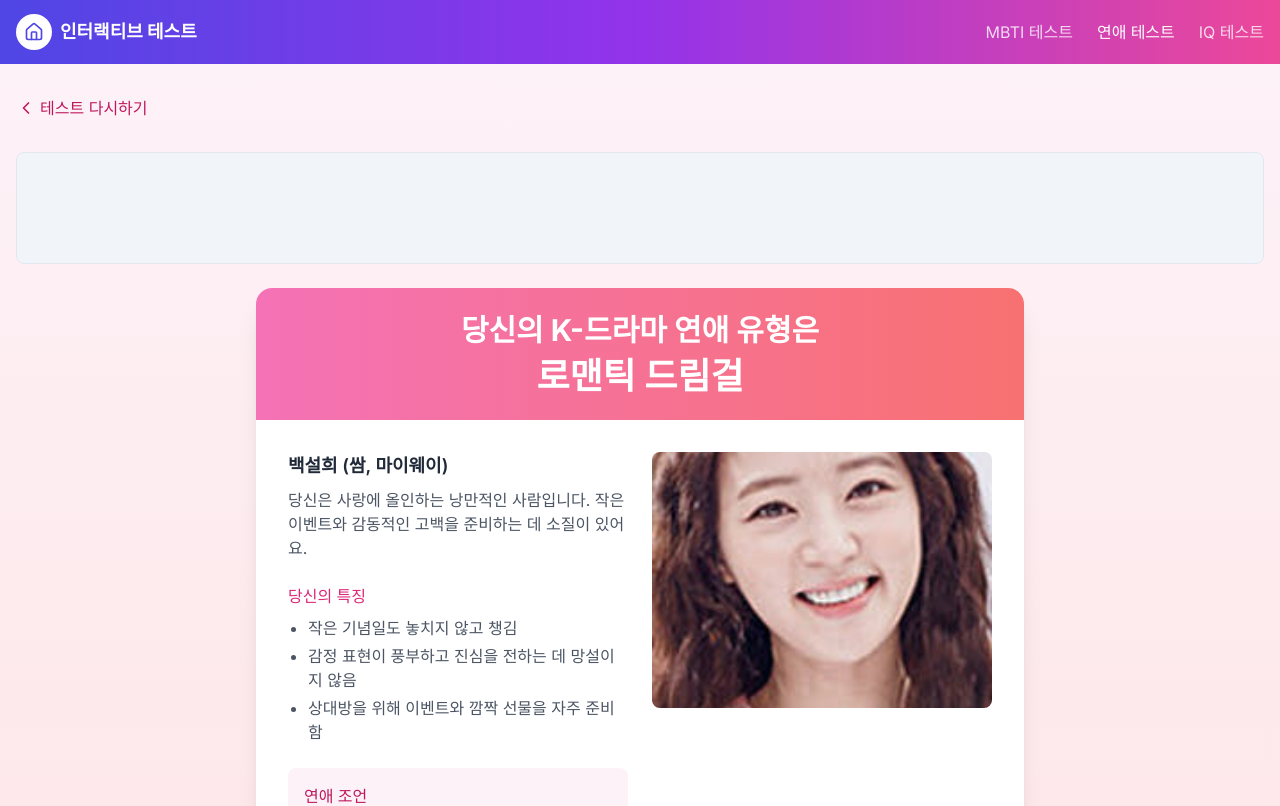
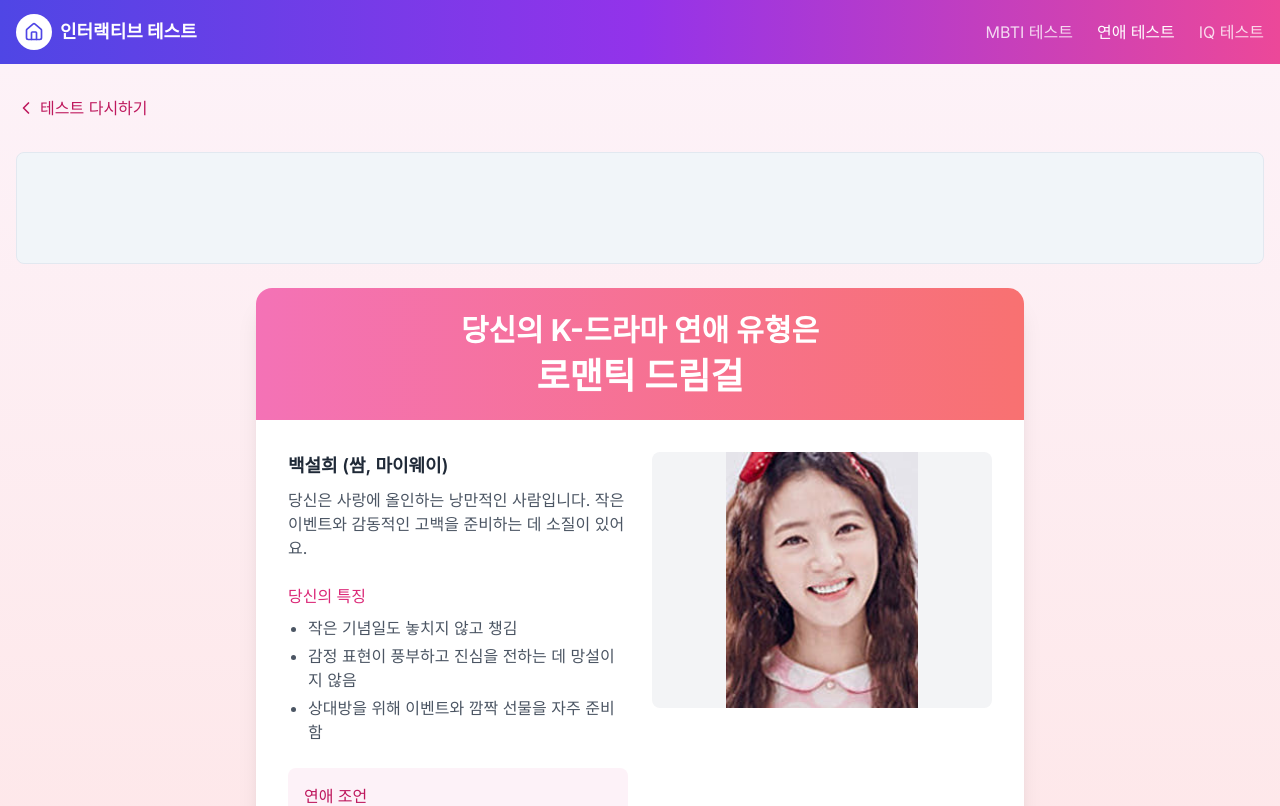
Before and after one commit to mingyun-jeong/interactive-site, a Next.js app: page /quizzes/love/result in a window 1280 px wide. Shown: the top 806 px of the page. Built offline with nearby package versions, Linux system fonts and the light colour scheme; no server answers; the database is empty.

Commit message:
Fix: Adjust image display to fit container properly

```diff
--- a/app/quizzes/love/result/page.tsx
+++ b/app/quizzes/love/result/page.tsx
@@ -269,7 +269,7 @@ function ResultContent() {
                     src={result.image}
                     alt={`${result.character} from ${result.drama}`}
                     fill
-                    className="object-cover"
+                    className="object-contain"
                     sizes="(max-width: 768px) 100vw, 50vw"
                     priority
                   />
```
